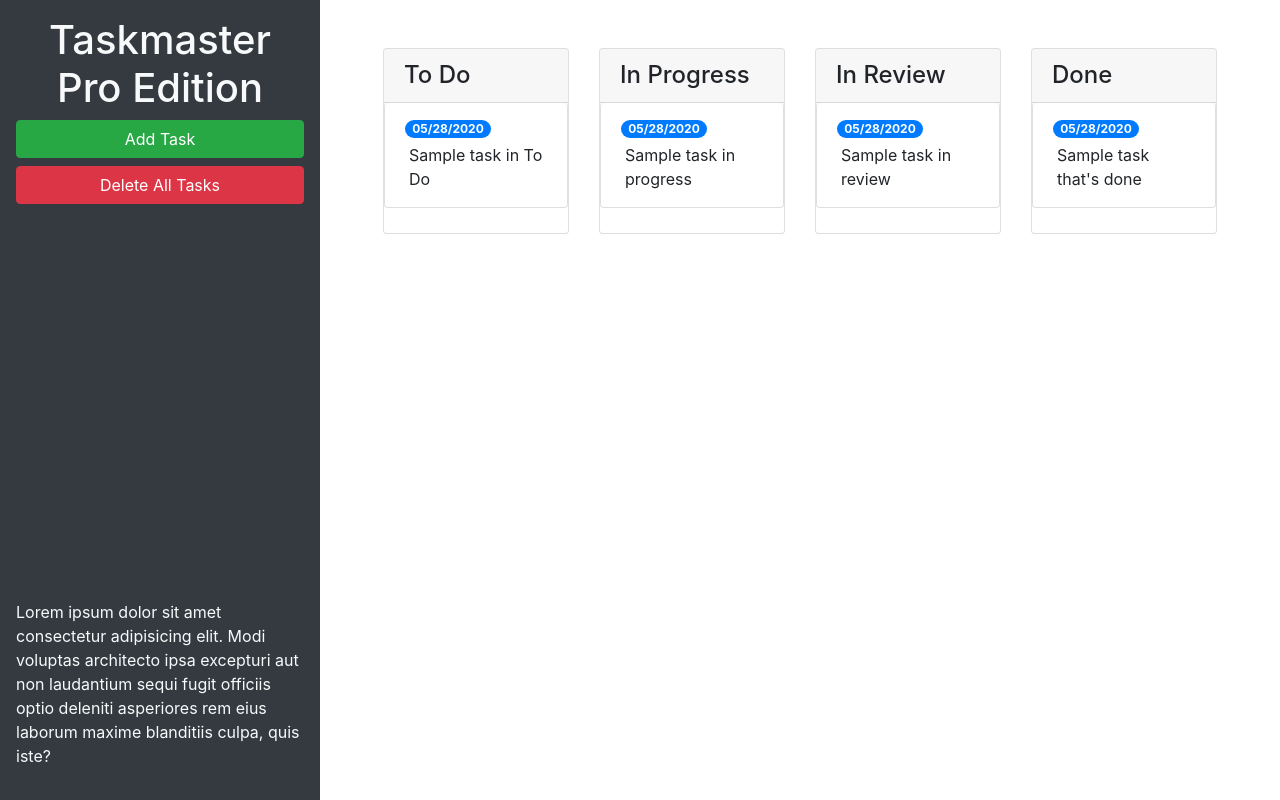
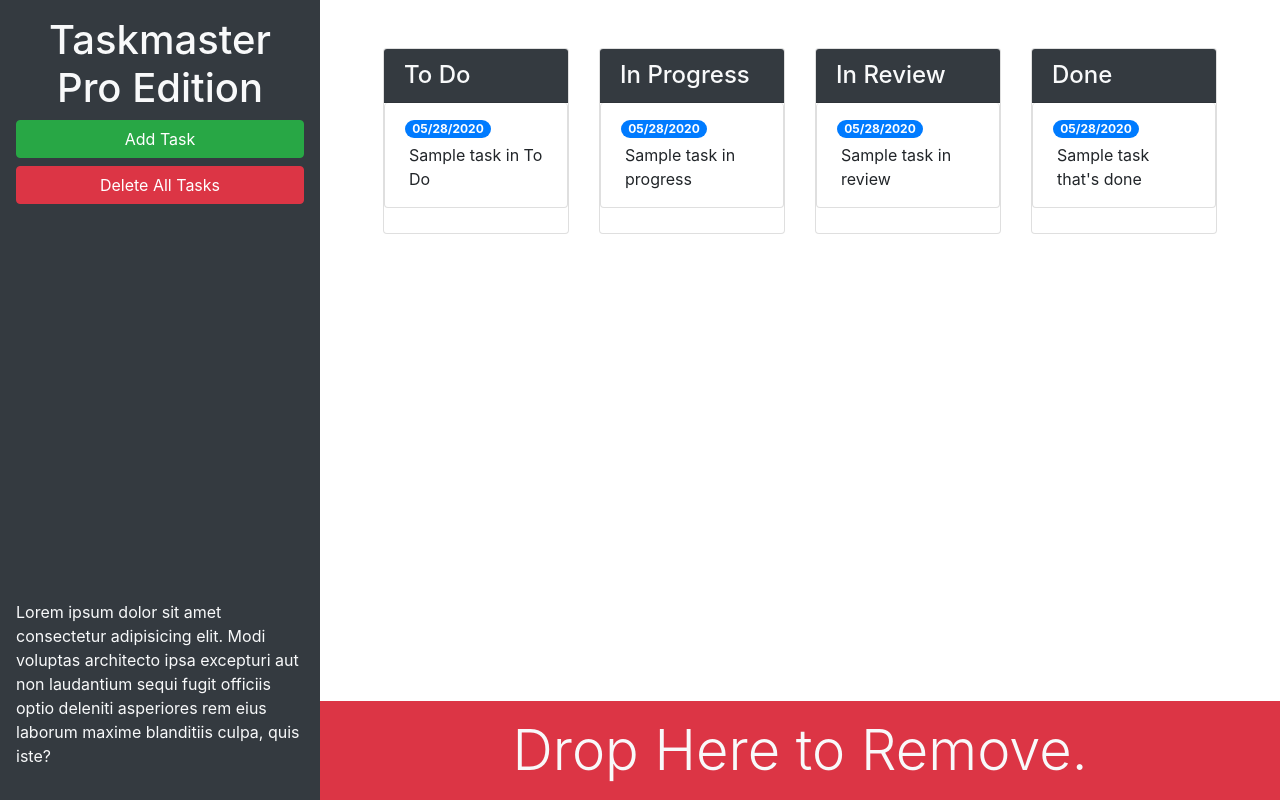
Before and after one commit to benmcrae5/taskmaster-pro, a plain HTML site: page index.html in a window 1280 px wide. Drawn offline with nearby package versions, Linux system fonts and the light colour scheme.

Commit message:
TaskMaster Pro V 5.2.7

```diff
--- a/index.html
+++ b/index.html
@@ -13,24 +13,24 @@
 <body>
 
   <div class="row min-vh-100 no-gutters">
-    <header class="col-12 col-lg-3 bg-dark text-light d-flex flex-column p-4 p-lg-3">
+    <header class="col-12 col-lg-3 bg-dark text-light sticky-top d-flex flex-column p-4 p-lg-3">
       <h1 class="text-center">Taskmaster Pro Edition</h1>
       <button id="create-task" class="btn btn-block btn-success" data-toggle="modal" data-target="#task-form-modal">Add
         Task</button>
       <button id="remove-tasks" class="btn btn-block btn-danger">Delete All Tasks</button>
-      <p class="mt-auto">Lorem ipsum dolor sit amet consectetur adipisicing elit. Modi voluptas architecto ipsa
+      <p class="mt-auto d-none d-lg-block">Lorem ipsum dolor sit amet consectetur adipisicing elit. Modi voluptas architecto ipsa
         excepturi aut non
         laudantium sequi fugit officiis optio deleniti asperiores rem eius laborum maxime blanditiis culpa, quis iste?
       </p>
     </header>
 
 
-    <main class="col-12 col-lg-9">
+    <main class="col-12 col-lg-9 d-flex flex-column justify-content-between">
       <div class="m-5 row justify-content-around">
         <!--ToDo Start-->
         <div class="col-12 col-md-6 col-xl-3 mb-3">
           <div class="card">
-            <h4 class="card-header">To Do</h2>
+            <h4 class="card-header bg-dark text-light">To Do</h2>
             <ul id="list-toDo" class="list-group">
               <li class="list-group-item">
                 <span class="badge badge-primary badge-pill">05/28/2020</span>
@@ -43,7 +43,7 @@
         <!--InProgress start-->
         <div class="col-12 col-md-6 col-xl-3 mb-3">
           <div class="card">
-            <h4 class="card-header">In Progress</h2>
+            <h4 class="card-header bg-dark text-light">In Progress</h2>
             <ul id="list-inProgress" class="list-group">
               <li class="list-group-item">
                 <span class="badge badge-primary badge-pill">05/28/2020</span>
@@ -56,7 +56,7 @@
         <!-- in review start -->
         <div class="col-12 col-md-6 col-xl-3 mb-3">
           <div class="card">
-            <h4 class="card-header">In Review</h2>
+            <h4 class="card-header bg-dark text-light">In Review</h2>
             <ul id="list-inReview" class="list-group">
               <li class="list-group-item">
                 <span class="badge badge-primary badge-pill">05/28/2020</span>
@@ -69,7 +69,7 @@
         <!-- done start -->
         <div class="col-12 col-md-6 col-xl-3 mb-3">
           <div class="card">
-            <h4 class="card-header">Done</h2>
+            <h4 class="card-header bg-dark text-light">Done</h2>
             <ul id="list-done" class="list-group">
               <li class="list-group-item">
                 <span class="badge badge-primary badge-pill">05/28/2020</span>
@@ -80,6 +80,13 @@
         </div>
         <!-- done end -->
       </div>
+
+      <div id="trash">
+        <div class="w-100 bg-danger p-3 text-center text-light display-4 mt-auto">
+          Drop Here to Remove.
+        </div>
+      </div>
+
     </main>
   </div>
 
```
